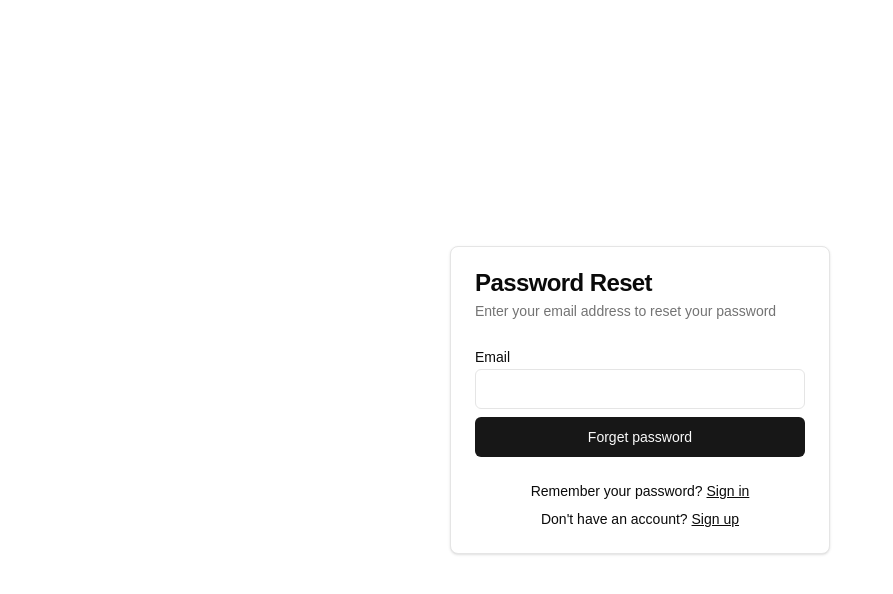
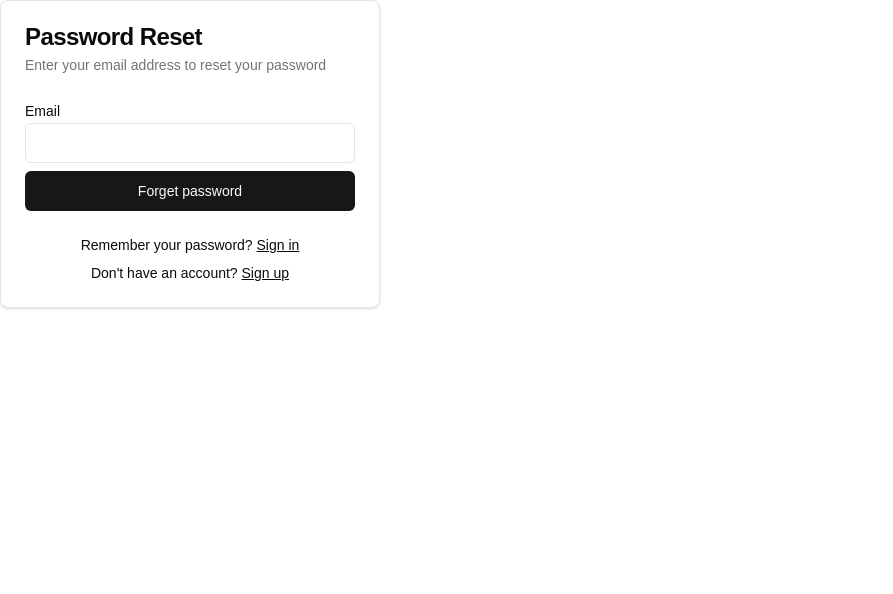
Before and after one commit to esen13/sakai-project, a Next.js app: page /forgot-password in a window 1280 px wide. Shown: the top 594 px of the page, without its empty margins (0-893 px from the left). Built offline with nearby package versions, Linux system fonts and the light colour scheme.

Commit message:
fixing search params

```diff
--- a/app/(auth)/forgot-password/page.tsx
+++ b/app/(auth)/forgot-password/page.tsx
@@ -32,7 +32,7 @@ const formSchema = z.object({
 	email: z.string().email()
 })
 
-export default function ForgotPassword() {
+function ForgotPasswordContent() {
 	const searchParams = useSearchParams()
 	const router = useRouter()
 
@@ -69,8 +69,6 @@ export default function ForgotPassword() {
 		}
 	}
 	return (
-		<main className="flex justify-center items-center min-h-screen">
-			<Suspense fallback={<div>Loading...</div>}>
 		<Card className="w-[380px]">
 			<CardHeader>
 				<CardTitle>Password Reset</CardTitle>
@@ -128,7 +126,13 @@ export default function ForgotPassword() {
 				</div>
 			</CardFooter>
 		</Card>
-			</Suspense>
-		</main>
 	)
 }
+
+export default function ForgotPassword() {
+	return (
+		<Suspense fallback={<div>Loading...</div>}>
+			<ForgotPasswordContent />
+		</Suspense>
+	)
+}
--- a/app/(auth)/login/GoogleSignin.tsx
+++ b/app/(auth)/login/GoogleSignin.tsx
@@ -42,7 +42,7 @@ export default function GoogleSignin() {
 	}
 
 	return (
-		<Suspense fallback={<div>Loading button...</div>}>
+		<Suspense fallback={<div>Loading google button...</div>}>
 			<Button
 				type="button"
 				variant="outline"
```
Lines whose indentation alone changed are shown as unchanged.
